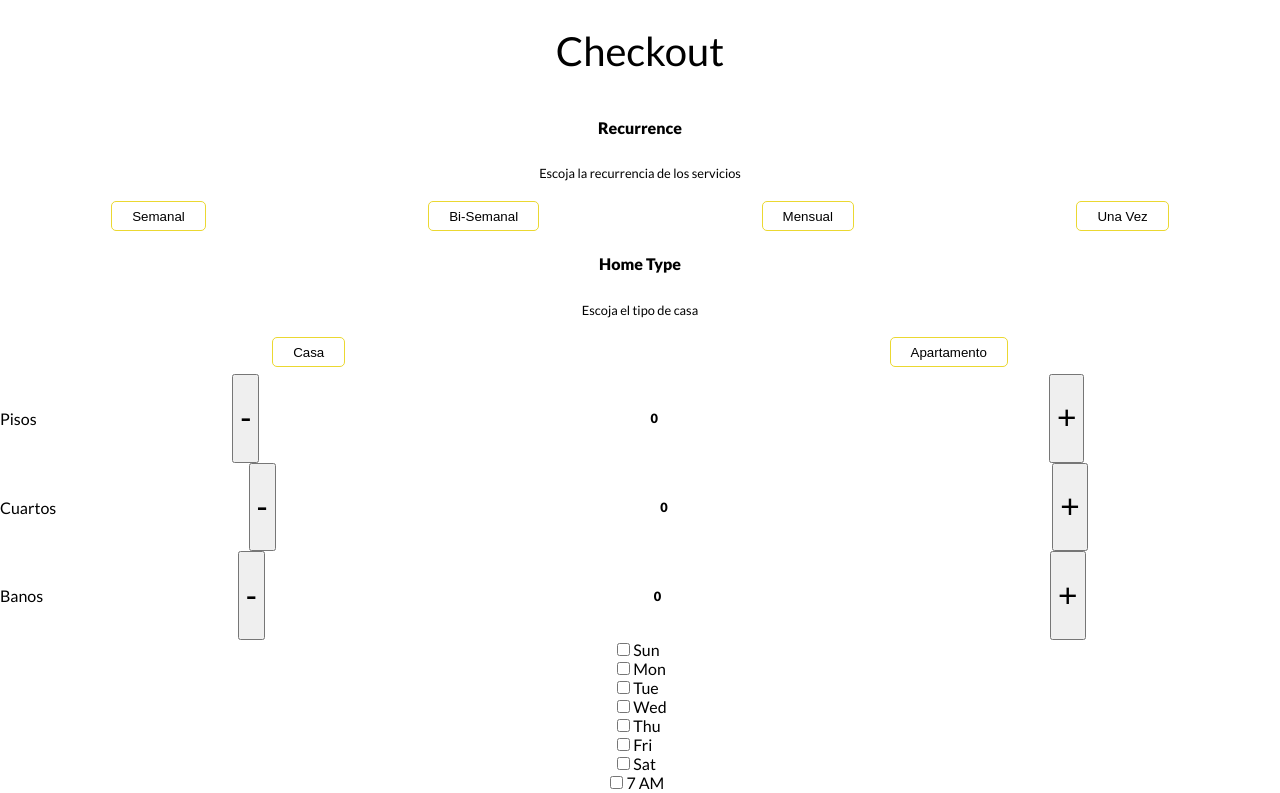
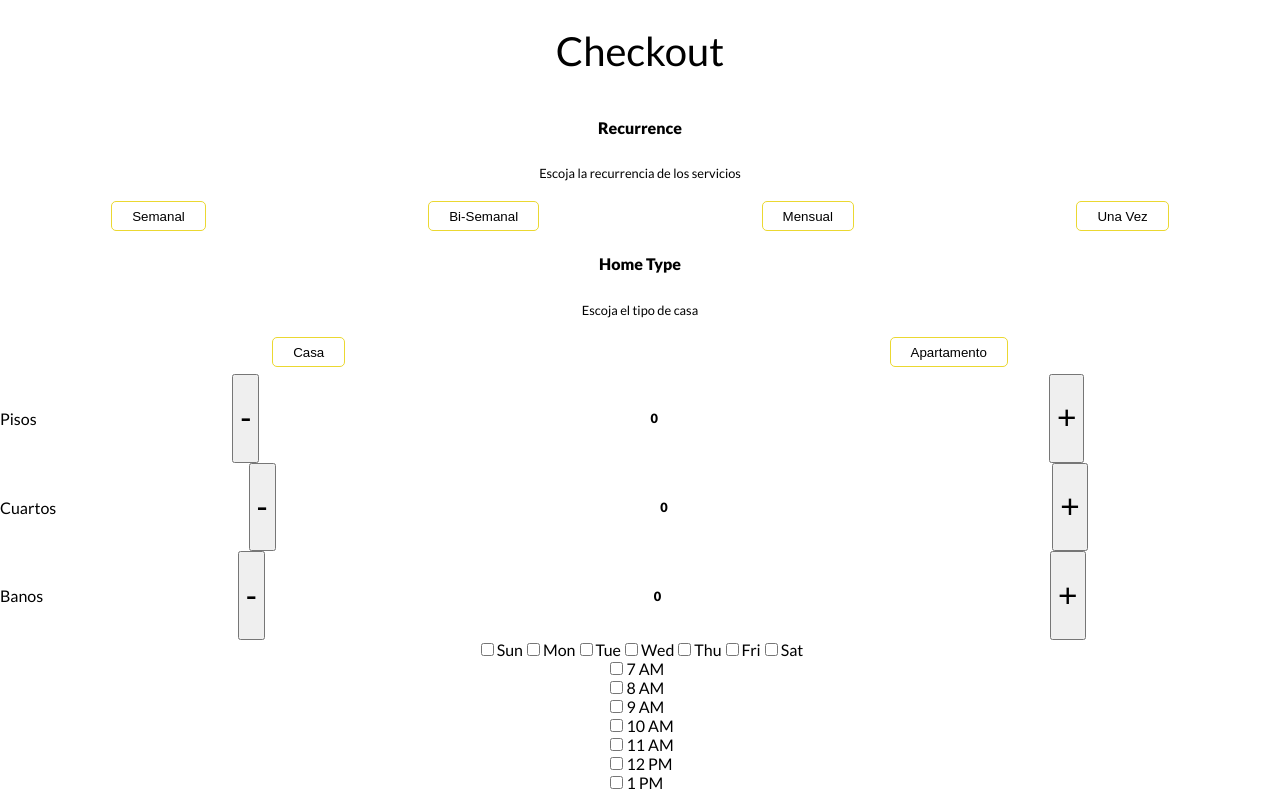
Before and after one commit to bonjouranainc/web-app, a React app in the folder front-end/: page /checkout in a window 1280 px wide. Shown: the top 793 px of the page. Built offline with nearby package versions, Linux system fonts and the light colour scheme.

Commit message:
Recurrence component fixed

```diff
--- a/front-end/src/scenes/Checkout/components/Days/index.js
+++ b/front-end/src/scenes/Checkout/components/Days/index.js
@@ -6,50 +6,34 @@ class Days extends Component {
   render() {
     return (
       <div className='days'>
-        <form>
-          <div>
         <input type='checkbox' className='weekday' id='sun' />
         <label for='sun'>
           Sun
         </label>
-          </div>
-          <div>
         <input type='checkbox' className='weekday' id='mon' />
         <label for='mon'>
           Mon
         </label>
-          </div>
-          <div>
         <input type='checkbox' className='weekday' id='tue' />
         <label for='tue'>
           Tue
         </label>
-          </div>
-          <div>
         <input type='checkbox' className='weekday' id='wed' />
         <label for='wed'>
           Wed
         </label>
-          </div>
-          <div>
         <input type='checkbox' className='weekday' id='thu' />
         <label for='thu'>
           Thu
         </label>
-          </div>
-          <div>
         <input type='checkbox' className='weekday' id='fri' />
         <label for='fri'>
           Fri
         </label>
-          </div>
-          <div>
         <input type='checkbox' className='weekday' id='sat' />
         <label for='sat'>
           Sat
         </label>
-          </div>
-        </form>
       </div>
     );
   }
--- a/front-end/src/scenes/Checkout/components/Days/styles.css
+++ b/front-end/src/scenes/Checkout/components/Days/styles.css
@@ -0,0 +1,2 @@
+.days {
+}
--- a/front-end/src/scenes/Checkout/components/Recurrence/index.js
+++ b/front-end/src/scenes/Checkout/components/Recurrence/index.js
@@ -67,14 +67,14 @@ class Recurrence extends Component {
   _toggleOneTimeUser() {
       this.setState({
         subscribedUser: false,
-        neTimeUser: !this.state.oneTimeUser
+        oneTimeUser: true
       })
   }
 
   _toggleSubscriptionUser() {
       this.setState({
         oneTimeUser: false,
-        subscribedUser: !this.state.oneTimeUser
+        subscribedUser: true
       })
   }
 
```
Lines whose indentation alone changed are shown as unchanged.
